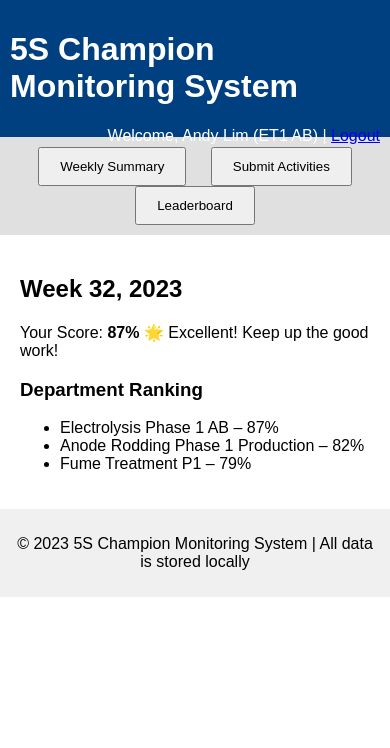
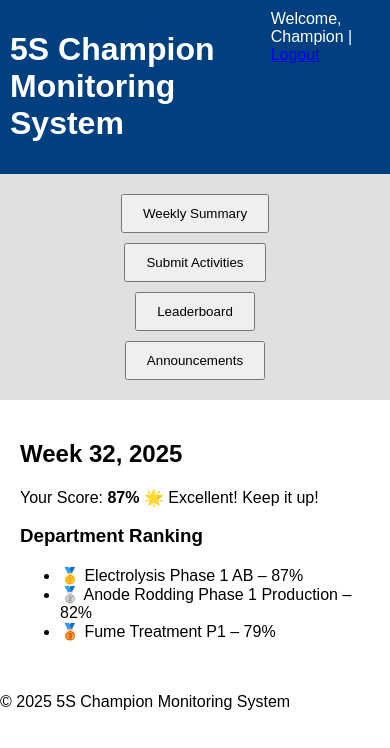
Before and after one commit to kophyo07-del/5S-Champion, a plain HTML site: page index.html in a window 390 px wide. Drawn offline with Linux system fonts and the light colour scheme.

Commit message:
Add files via upload

```diff
--- a/index.html
+++ b/index.html
@@ -2,31 +2,31 @@
 <html lang="en">
 <head>
   <meta charset="UTF-8" />
-  <meta name="viewport" content="width=device-width, initial-scale=1.0"/>
-  <title>5S Champion Monitoring System</title>
+  <title>5S Champion Dashboard</title>
   <link rel="stylesheet" href="style.css" />
 </head>
 <body>
   <header>
     <h1>5S Champion Monitoring System</h1>
-    <div class="user-info">Welcome, Andy Lim (ET1 AB) | <a href="#">Logout</a></div>
+    <div class="user-info" id="welcome"></div>
   </header>
 
   <nav>
     <button onclick="showSection('summary')">Weekly Summary</button>
     <button onclick="showSection('submit')">Submit Activities</button>
     <button onclick="showSection('leaderboard')">Leaderboard</button>
+    <button onclick="showSection('announcements')">Announcements</button>
   </nav>
 
   <main>
     <section id="summary">
-      <h2>Week 32, 2023</h2>
-      <p>Your Score: <strong>87%</strong> 🌟 Excellent! Keep up the good work!</p>
+      <h2>Week 32, 2025</h2>
+      <p>Your Score: <strong>87%</strong> 🌟 Excellent! Keep it up!</p>
       <h3>Department Ranking</h3>
       <ul>
-        <li>Electrolysis Phase 1 AB – 87%</li>
-        <li>Anode Rodding Phase 1 Production – 82%</li>
-        <li>Fume Treatment P1 – 79%</li>
+        <li>🥇 Electrolysis Phase 1 AB – 87%</li>
+        <li>🥈 Anode Rodding Phase 1 Production – 82%</li>
+        <li>🥉 Fume Treatment P1 – 79%</li>
       </ul>
     </section>
 
@@ -55,15 +55,20 @@
       <h2>Leaderboard</h2>
       <table>
         <tr><th>Champion Name</th><th>Department</th><th>Score</th></tr>
-        <tr><td>Andy Lim Jui Lang</td><td>Electrolysis Phase 1 AB</td><td>87%</td></tr>
-        <tr><td>Champion 2</td><td>Anode Rodding</td><td>82%</td></tr>
-        <tr><td>Champion 3</td><td>Fume Treatment</td><td>79%</td></tr>
+        <tr><td>🥇 Andy Lim Jui Lang</td><td>Electrolysis Phase 1 AB</td><td>87%</td></tr>
+        <tr><td>🥈 Champion 2</td><td>Anode Rodding</td><td>82%</td></tr>
+        <tr><td>🥉 Champion 3</td><td>Fume Treatment</td><td>79%</td></tr>
       </table>
+    </section>
+
+    <section id="announcements" style="display:none;">
+      <h2>Latest Announcement</h2>
+      <div id="announcementBox">Loading...</div>
     </section>
   </main>
 
   <footer>
-    <p>© 2023 5S Champion Monitoring System | All data is stored locally</p>
+    <p>© 2025 5S Champion Monitoring System</p>
   </footer>
 
   <script>
@@ -71,6 +76,19 @@
       document.querySelectorAll("main section").forEach(sec => sec.style.display = "none");
       document.getElementById(id).style.display = "block";
     }
+
+    function loadWelcome() {
+      const name = localStorage.getItem('username') || 'Champion';
+      document.getElementById('welcome').innerHTML = `Welcome, ${name} | <a href="login.html">Logout</a>`;
+    }
+
+    function loadAnnouncement() {
+      const msg = localStorage.getItem('announcement') || 'No announcements yet.';
+      document.getElementById('announcementBox').innerText = msg;
+    }
+
+    loadWelcome();
+    loadAnnouncement();
   </script>
 </body>
 </html>
--- a/style.css
+++ b/style.css
@@ -7,9 +7,8 @@ header {
   background-color: #004080;
   color: white;
   padding: 10px;
-}
-.user-info {
-  float: right;
+  display: flex;
+  justify-content: space-between;
 }
 nav {
   background-color: #e0e0e0;
@@ -23,9 +22,6 @@ nav button {
 main {
   padding: 20px;
 }
-section {
-  margin-top: 20px;
-}
 table {
   width: 100%;
   border-collapse: collapse;
@@ -37,8 +33,14 @@ th, td {
   padding: 10px;
   text-align: left;
 }
-footer {
-  background-color: #f0f0f0;
-  text-align: center;
-  padding: 10px;
+.login-container {
+  padding: 40px;
+  max-width: 400px;
+  margin: auto;
 }
+@media screen and (max-width: 600px) {
+  nav button {
+    display: block;
+    margin: 10px auto;
+  }
+}
```
Also changed, not shown: admin.html (added, +45 -0 lines), announcements.html (added, +27 -0 lines).
